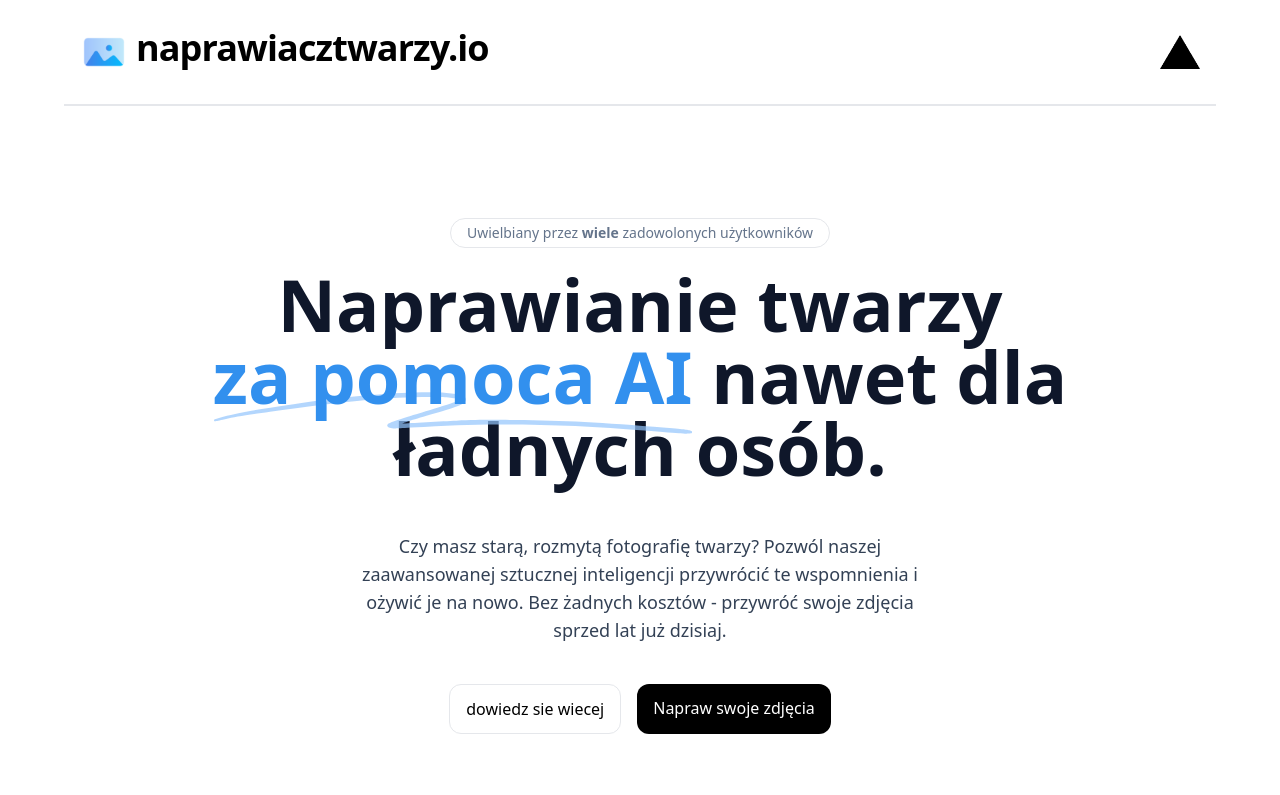
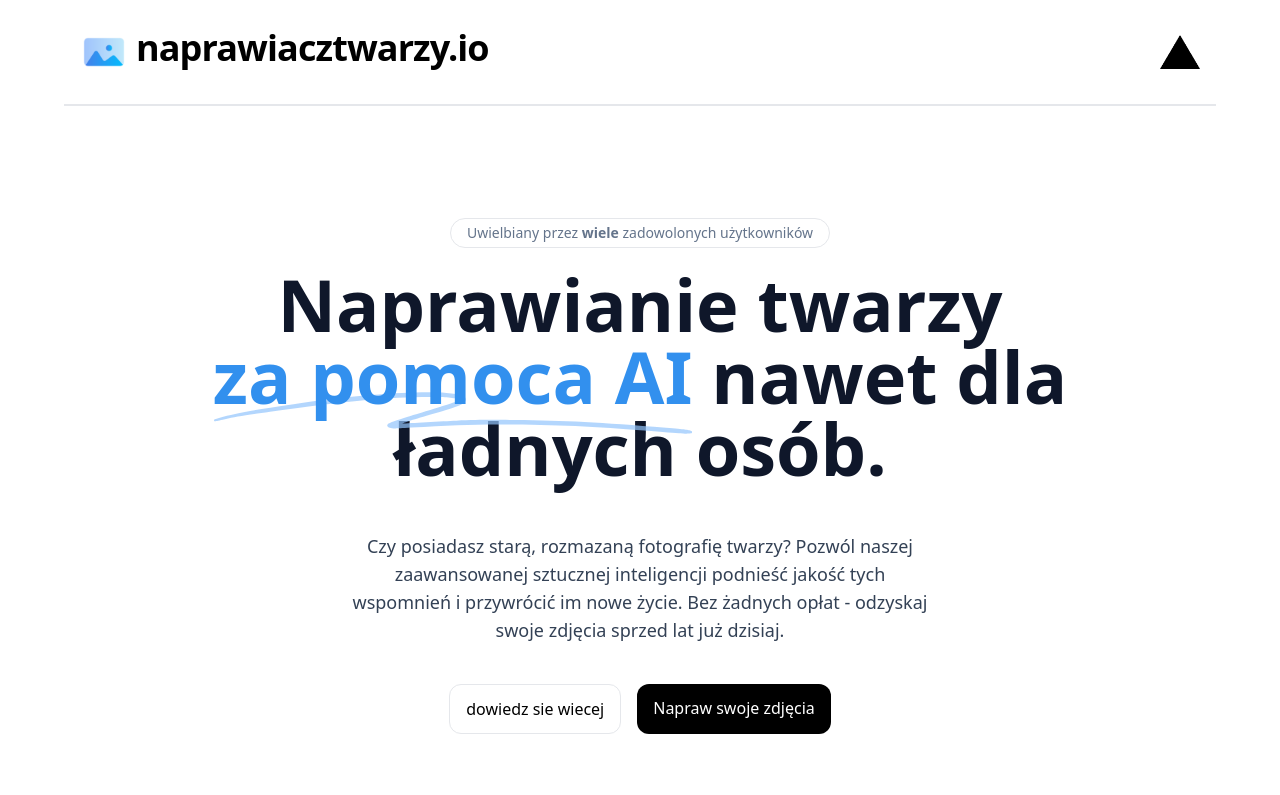
Before and after one commit to jsbednarski/p7, a Next.js app: page / in a window 1280 px wide. Shown: the top 795 px of the page. Built offline with nearby package versions, Linux system fonts and the light colour scheme.

Commit message:
Update index.tsx

```diff
--- a/pages/index.tsx
+++ b/pages/index.tsx
@@ -33,8 +33,8 @@ const Home: NextPage = () => {
         </h1>
 
         <p className="mx-auto mt-12 max-w-xl text-lg text-slate-700 leading-7">
-          Czy masz starą, rozmytą fotografię twarzy? Pozwól naszej zaawansowanej sztucznej inteligencji przywrócić te wspomnienia i ożywić je na nowo.
-          Bez żadnych kosztów - przywróć swoje zdjęcia sprzed lat już dzisiaj.
+          Czy posiadasz starą, rozmazaną fotografię twarzy? Pozwól naszej zaawansowanej sztucznej inteligencji podnieść jakość tych wspomnień i przywrócić im nowe życie.
+Bez żadnych opłat - odzyskaj swoje zdjęcia sprzed lat już dzisiaj.
         </p>
         <div className="flex justify-center space-x-4">
           <a
```
